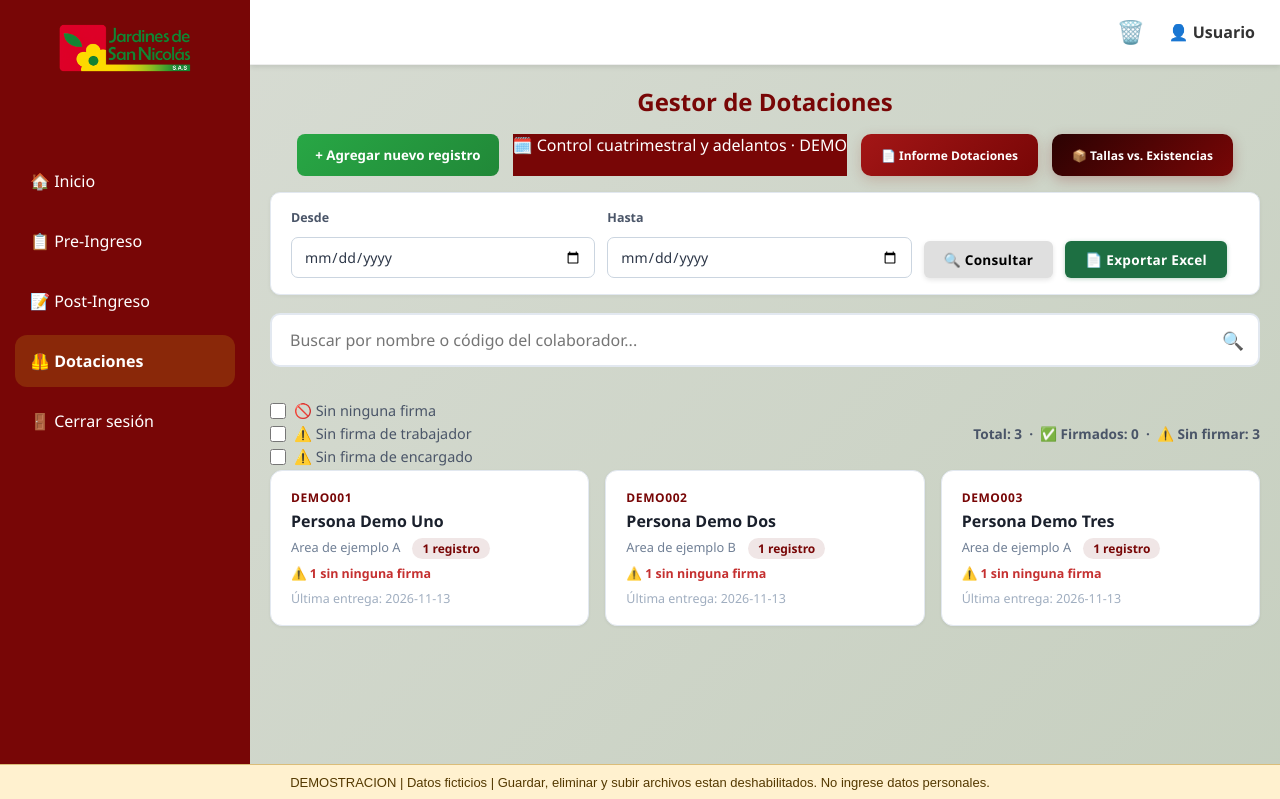
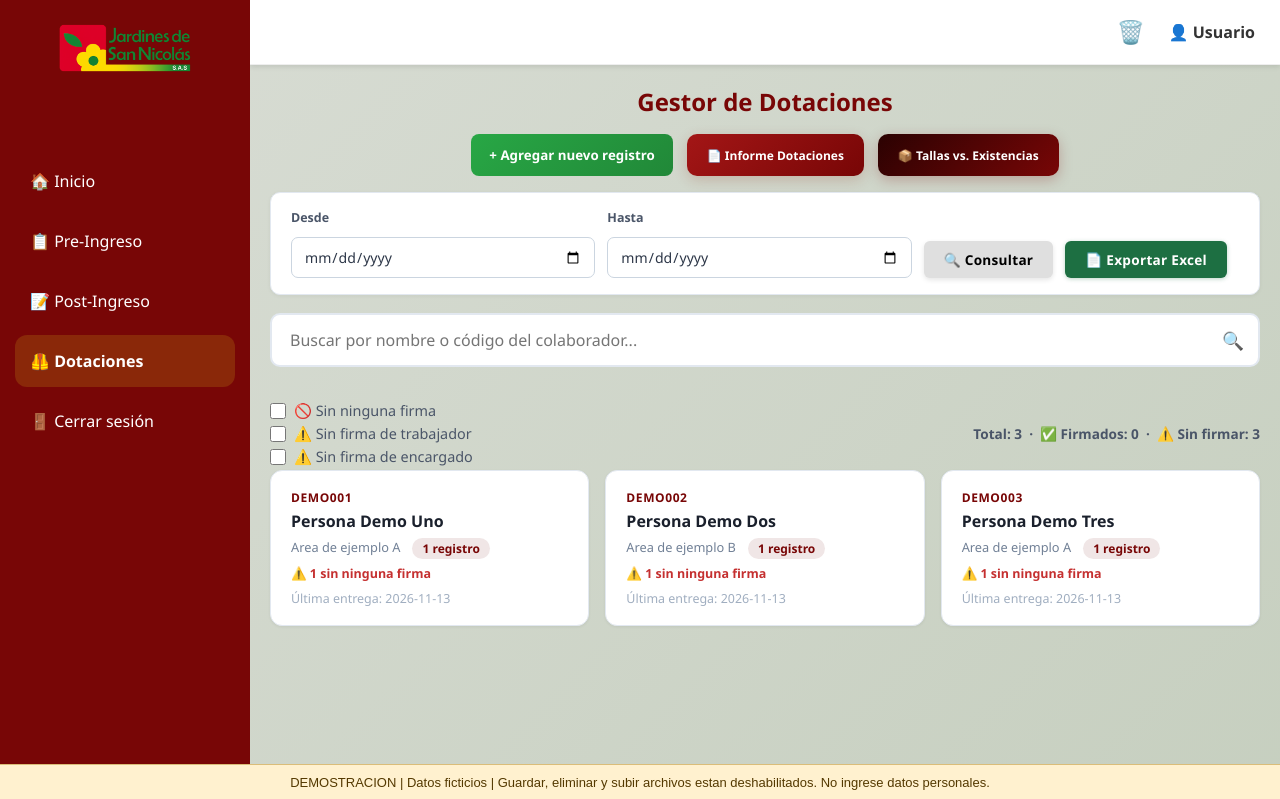
Before and after one commit to Sebastian1047/Gestion-humana, a PHP site: page /View/Dotacion.php in a window 1280 px wide. Shown: the top 799 px of the page. Run offline with PHP 8.4, Linux system fonts and the light colour scheme; the visitor is signed in with stand-in values (Sample User, id 1).

Commit message:
refactor(dotaciones): mantener entrada única en Agregar nuevo registro

```diff
--- a/View/Dotacion.php
+++ b/View/Dotacion.php
@@ -47,9 +47,6 @@ $pagina_actual = basename($_SERVER['PHP_SELF']);
                     <button class="nuevoregistro" id="btnNuevoRegistro">
                         + Agregar nuevo registro
                     </button>
-                    <a href="ControlCuatrimestral.php" class="btn-informe-dotaciones" style="background:#780606;color:white;text-decoration:none;">
-                        🗓️ Control cuatrimestral y adelantos · DEMO
-                    </a>
 
                     <button class="btn-informe-dotaciones" id="btnInformeDotaciones">
                         📄 Informe Dotaciones
```
